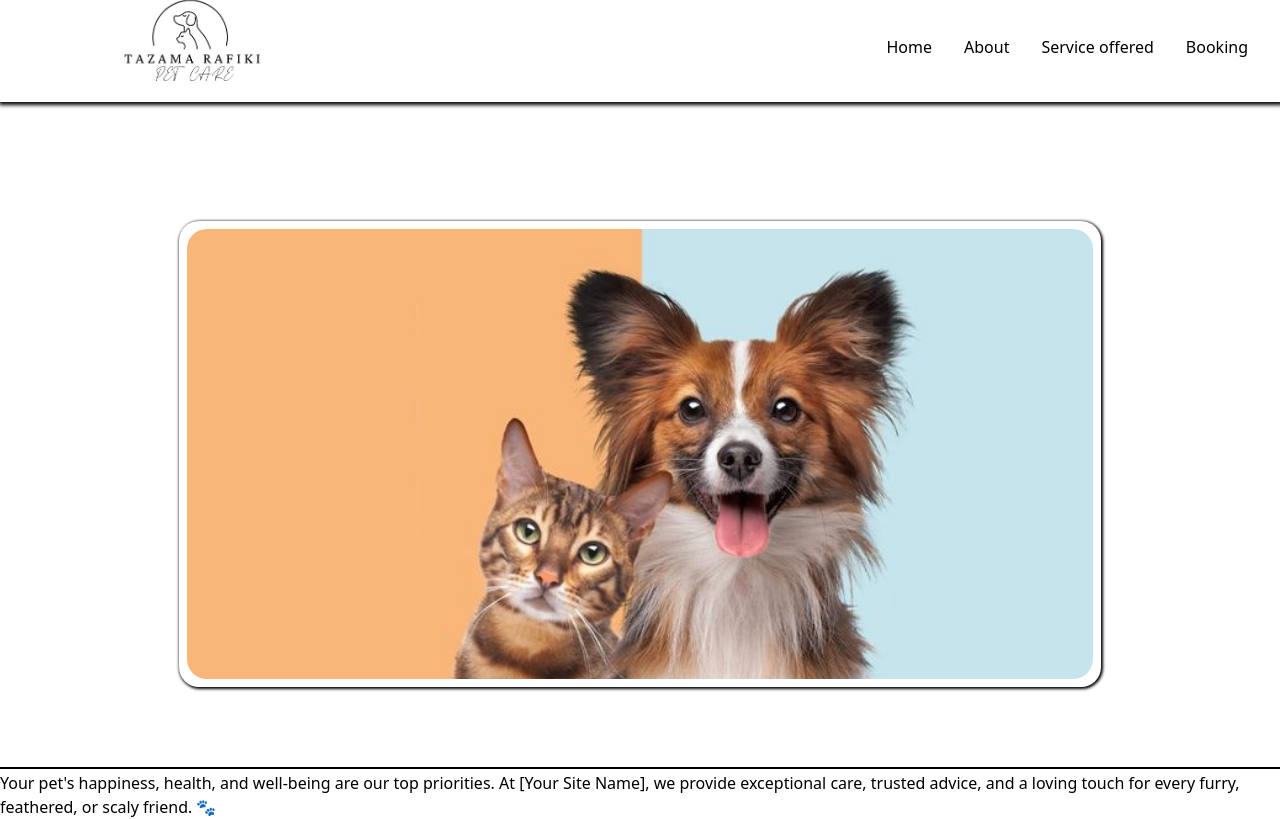
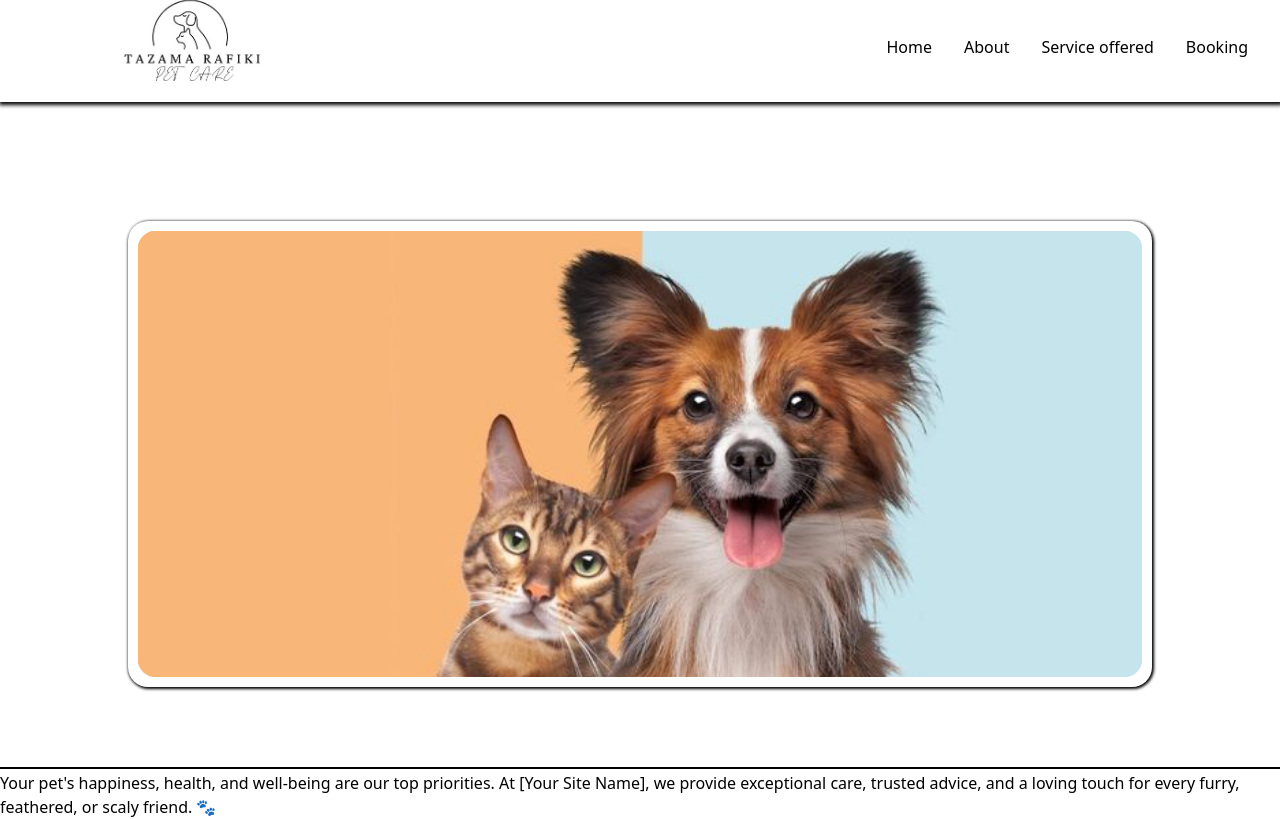
Before and after one commit to Vinderruck/petcare, a React (Vite) app in the folder pet/: page / in a window 1280 px wide. Built offline with nearby package versions, Linux system fonts and the light colour scheme.

Commit message:
Navbar change

```diff
--- a/pet/src/Components/Static/home.css
+++ b/pet/src/Components/Static/home.css
@@ -1,7 +1,7 @@
 
 
 .container{
- width:90%;
+ width:100%;
  display:flex;
  border-radius:20px;
   justify-content:center;
@@ -19,6 +19,7 @@ gap: 1rem;
    object-fit:cover;
    box-sizing:border-box;
    border-radius:20px;
+   padding:0.1rem
 
 }
 .slide.active{
```
Also changed, not shown: 1 other file (tests, documents, lock files or other folders).
